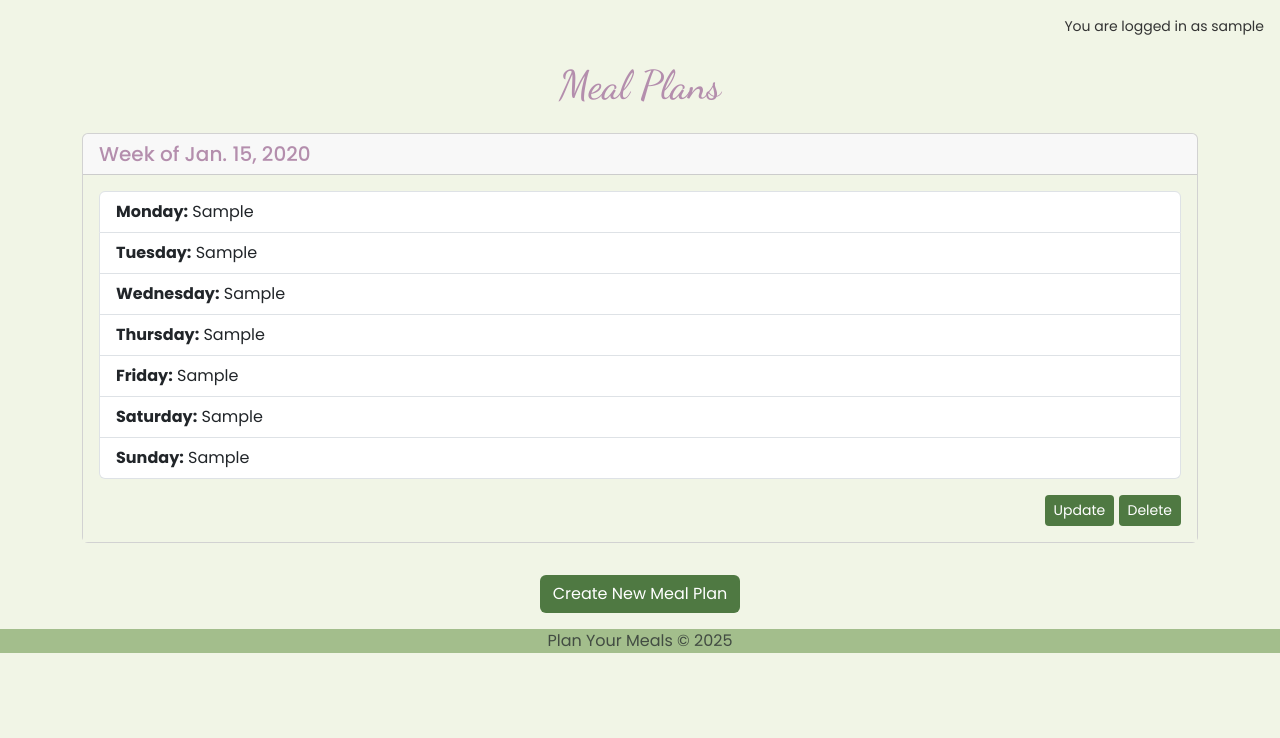
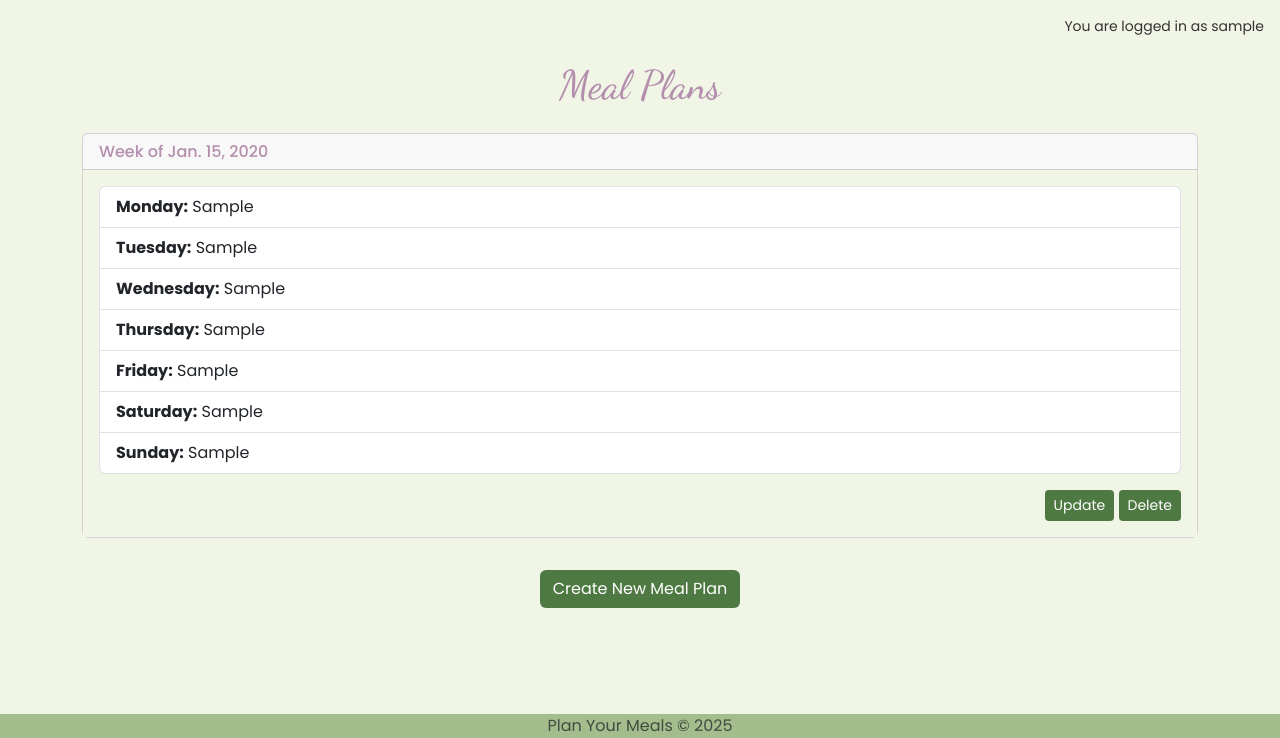
Before and after one commit to hmoon96/meal-planner, a Django app: page /meal/view/ in a window 1280 px wide. Shown: the part 62-800 px from the top of the page. Run offline with Django 4.2, Linux system fonts and the light colour scheme; a user stored in the database is signed in; tables that the repository leaves empty hold one stand-in row (values such as "Sample post"); some libraries are stand-ins or nearby versions; some web fonts are replaced.

Commit message:
Fixed the button on the view page so it isn't touching the footer. Styled the notifications so they match the styling

```diff
--- a/plan/templates/plan/delete.html
+++ b/plan/templates/plan/delete.html
@@ -7,7 +7,7 @@
         {% csrf_token %}
         <button type="submit" class="btn mt-3">Yes, Delete</button>
     </form>
-    <div class="mt-4">
+    <div class="mt-4 ">
         <a class="btn" href="{% url 'meal_view' %}">No, take me home</a>
     </div>
 
--- a/plan/templates/plan/view.html
+++ b/plan/templates/plan/view.html
@@ -7,7 +7,7 @@
     {% for meal_plan in meal_plans %}
     <div class="card mb-4">
         <div class="card-header">
-            <h5 class="mb-0">Week of {{ meal_plan.week }}</h5>
+            <h6 class="mb-0">Week of {{ meal_plan.week }}</h6>
         </div>
         <div class="card-body" id="card">
             <ul class="list-group">
@@ -27,7 +27,7 @@
     </div>
     {% endfor %}
     <div class="text-center">
-        <a href="{% url 'meal_create' %}" class="btn mt-2 justify-content-center">Create New Meal Plan</a>
+        <a href="{% url 'meal_create' %}" class="btn mt-2 mb-3 justify-content-center">Create New Meal Plan</a>
     </div>
 </div>
 {% endblock %}
--- a/plan/views.py
+++ b/plan/views.py
@@ -56,7 +56,6 @@ def UpdateMeal(request, id):
         context = {
             "form": form,
         }
-        messages.error(request, 'Your Meal Plan has not been updated')
         return render(request, 'plan/update.html', context)
 
 
--- a/static/css/style.css
+++ b/static/css/style.css
@@ -110,3 +110,15 @@ p {
     color: var(--text-color); /* Use your defined text color variable */
     font-family: var(--body-font); /* Use the body font */
 }
+
+/*Alert Messages*/
+
+.alert {
+    font-family: var(--body-font);
+    color: var(--text-color);
+    padding: 15px;
+}
+
+.alert-success {
+    background-color: var(--secondary-color);
+}
--- a/templates/base.html
+++ b/templates/base.html
@@ -61,7 +61,7 @@
 
     <main class="flex-shrink-0 main-bg">
         {% if messages %}
-        <div>
+        <div class="text-center">
             {% for message in messages %}
             <div class="alert alert-{{ message.tags }} alert-dismissible fade show" role="alert">
                 {{ message }}
@@ -82,7 +82,7 @@
         {% endblock content %}
     </main>
 
-    <footer class="footer mt-3 bg-body-tertiary" id="footer">
+    <footer class="footer mt-auto bg-body-tertiary" id="footer">
         <div class="container text-center">
             <span class="text-center text-muted">Plan Your Meals &copy; 2025</span>
         </div>
```
